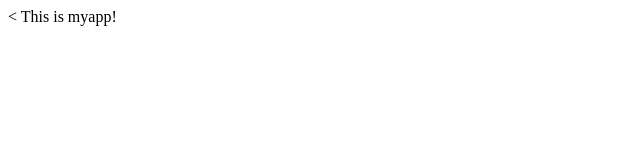
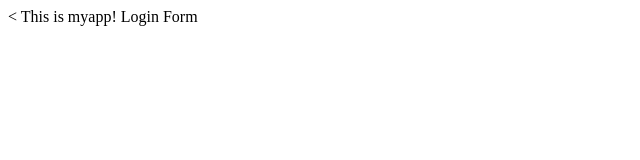
Before and after one commit to DaemonStark/myappsample, a plain HTML site: page index.html in a window 1280 px wide. Shown: the full height of the page, 0-640 px from the left. Drawn offline with Linux system fonts and the light colour scheme.

Commit message:
Login Form

```diff
--- /dev/null
+++ b/dir2/app2.js
@@ -0,0 +1 @@
+console.log("Hello");
--- a/index.html
+++ b/index.html
@@ -6,6 +6,7 @@
   </head>
   <body>
     This is myapp!
+    Login Form
 
   </body>
 </html>
```
Also changed, not shown: login.html (added, +1 -0 lines), log.txt (added).
